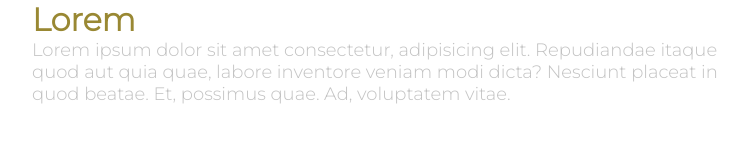
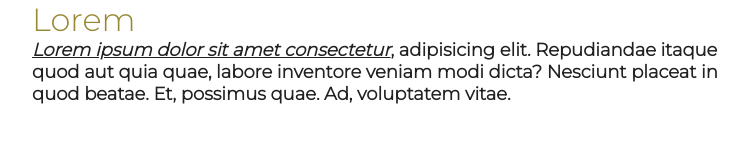
Before and after one commit to GabrielFelix05/Estudos-HTML-CSS-JAVASCRIPT, a plain HTML site: page index.html in a window 1280 px wide. Shown: the whole page, without its empty margins (258-1006 px from the left). Drawn offline with Linux system fonts and the light colour scheme.

Commit message:
tipos de font e text-decoration

```diff
--- a/index.html
+++ b/index.html
@@ -22,17 +22,23 @@
         h1 {
             color: #983;
             font-size: 2em;
+            font-weight: 400;
         }
         p {
-            color: #9999;
+            color: #212121;
             font-size: 18px;
+            font-weight: bold;
+        }
+        p span {
+            font-style: italic;
+            text-decoration: underline;
         }
     </style>
 </head>
 <body>
     <div id="container">
         <h1>Lorem</h1>
-        <p>Lorem ipsum dolor sit amet consectetur, adipisicing elit. Repudiandae itaque quod aut quia quae, labore inventore veniam modi dicta? Nesciunt placeat in quod beatae. Et, possimus quae. Ad, voluptatem vitae.</p>
+        <p><span>Lorem ipsum dolor sit amet consectetur</span>, adipisicing elit. Repudiandae itaque quod aut quia quae, labore inventore veniam modi dicta? Nesciunt placeat in quod beatae. Et, possimus quae. Ad, voluptatem vitae.</p>
     </div>
 </body>
 </html>
```
